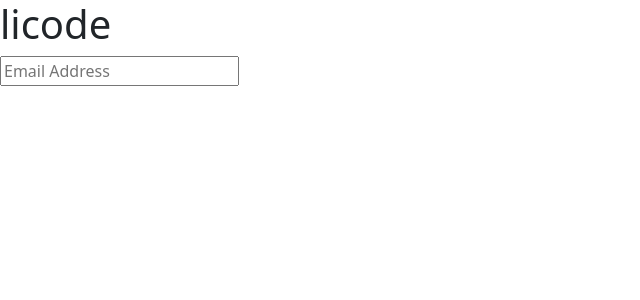
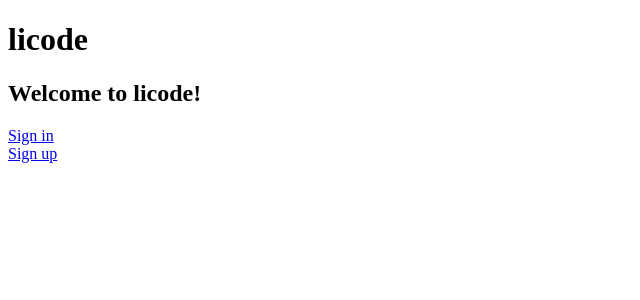
Before and after one commit to matthew-godin/Licode, a React (Create React App) app in the folder react-app/: page / in a window 1280 px wide. Shown: the top 300 px of the page, without its empty margins (0-640 px from the left). Built offline with nearby package versions, Linux system fonts and the light colour scheme.

Commit message:
React Routing

```diff
--- a/react-app/package.json
+++ b/react-app/package.json
@@ -10,10 +10,12 @@
     "@types/node": "^12.20.15",
     "@types/react": "^17.0.13",
     "@types/react-dom": "^17.0.8",
+    "@types/react-router-dom": "^5.1.7",
     "bootstrap": "^5.0.2",
     "react": "^17.0.2",
     "react-dom": "^17.0.2",
-    "react-scripts": "4.0.3",
+    "react-router-dom": "^5.2.0",
+    "react-scripts": "^4.0.3",
     "typescript": "^4.3.5",
     "web-vitals": "^1.1.2"
   },
--- /dev/null
+++ b/react-app/src/App.tsx
@@ -0,0 +1,21 @@
+import React from "react";
+import { Route, Switch } from "react-router-dom";
+import Home from "./components/home";
+import SigninForm from "./components/signinForm";
+import SignupForm from "./components/signupForm";
+
+function App() {
+  return (
+    <React.Fragment>
+      <main className="container">
+        <Switch>
+          <Route path="/signup" component={SignupForm} />
+          <Route path="/signin" component={SigninForm} />
+          <Route path="/" component={Home} />
+        </Switch>
+      </main>
+    </React.Fragment>
+  );
+}
+
+export default App;
--- /dev/null
+++ b/react-app/src/components/home.tsx
@@ -0,0 +1,27 @@
+import * as React from "react";
+import { Component } from "react";
+import { Link } from "react-router-dom";
+
+export interface HomeProps {}
+
+export interface HomeState {}
+
+class Home extends React.Component<HomeProps, HomeState> {
+  //state = { :  }
+  render() {
+    return (
+      <React.Fragment>
+        <h1>licode</h1>
+        <h2>Welcome to licode!</h2>
+        <div>
+          <Link to="/signin">Sign in</Link>
+        </div>
+        <div>
+          <Link to="/signup">Sign up</Link>
+        </div>
+      </React.Fragment>
+    );
+  }
+}
+
+export default Home;
--- a/react-app/src/components/signin.tsx
+++ /dev/null
@@ -1,24 +0,0 @@
-import * as React from "react";
-import { Component } from "react";
-
-export interface SigninProps {}
-
-export interface SigninState {}
-
-class Signin extends React.Component<SigninProps, SigninState> {
-  state = {
-    emailAddress: "",
-  };
-  render() {
-    return (
-      <div>
-        <h1>licode</h1>
-        <form>
-          <input placeholder="Email Address" />
-        </form>
-      </div>
-    );
-  }
-}
-
-export default Signin;
--- /dev/null
+++ b/react-app/src/components/signinForm.tsx
@@ -0,0 +1,15 @@
+import * as React from "react";
+import { Component } from "react";
+
+export interface SigninFormProps {}
+
+export interface SigninFormState {}
+
+class SigninForm extends React.Component<SigninFormProps, SigninFormState> {
+  //state = { :  }
+  render() {
+    return <h1>Login</h1>;
+  }
+}
+
+export default SigninForm;
--- /dev/null
+++ b/react-app/src/components/signupForm.tsx
@@ -0,0 +1,15 @@
+import * as React from "react";
+import { Component } from "react";
+
+export interface SignUpFormProps {}
+
+export interface SignUpFormState {}
+
+class SignUpForm extends React.Component<SignUpFormProps, SignUpFormState> {
+  //state = { :  }
+  render() {
+    return <h1>Register</h1>;
+  }
+}
+
+export default SignUpForm;
--- a/react-app/src/index.tsx
+++ b/react-app/src/index.tsx
@@ -1,6 +1,11 @@
-import React from 'react';
-import ReactDOM from 'react-dom';
-import 'bootstrap/dist/css/bootstrap.css';
-import Signin from './components/signin';
+import React from "react";
+import ReactDOM from "react-dom";
+import { BrowserRouter } from "react-router-dom";
+import App from "./App";
 
-ReactDOM.render(<Signin />, document.getElementById('root'));
+ReactDOM.render(
+  <BrowserRouter>
+    <App />
+  </BrowserRouter>,
+  document.getElementById("root")
+);
```
Also changed, not shown: 1 other file (tests, documents, lock files or other folders).
